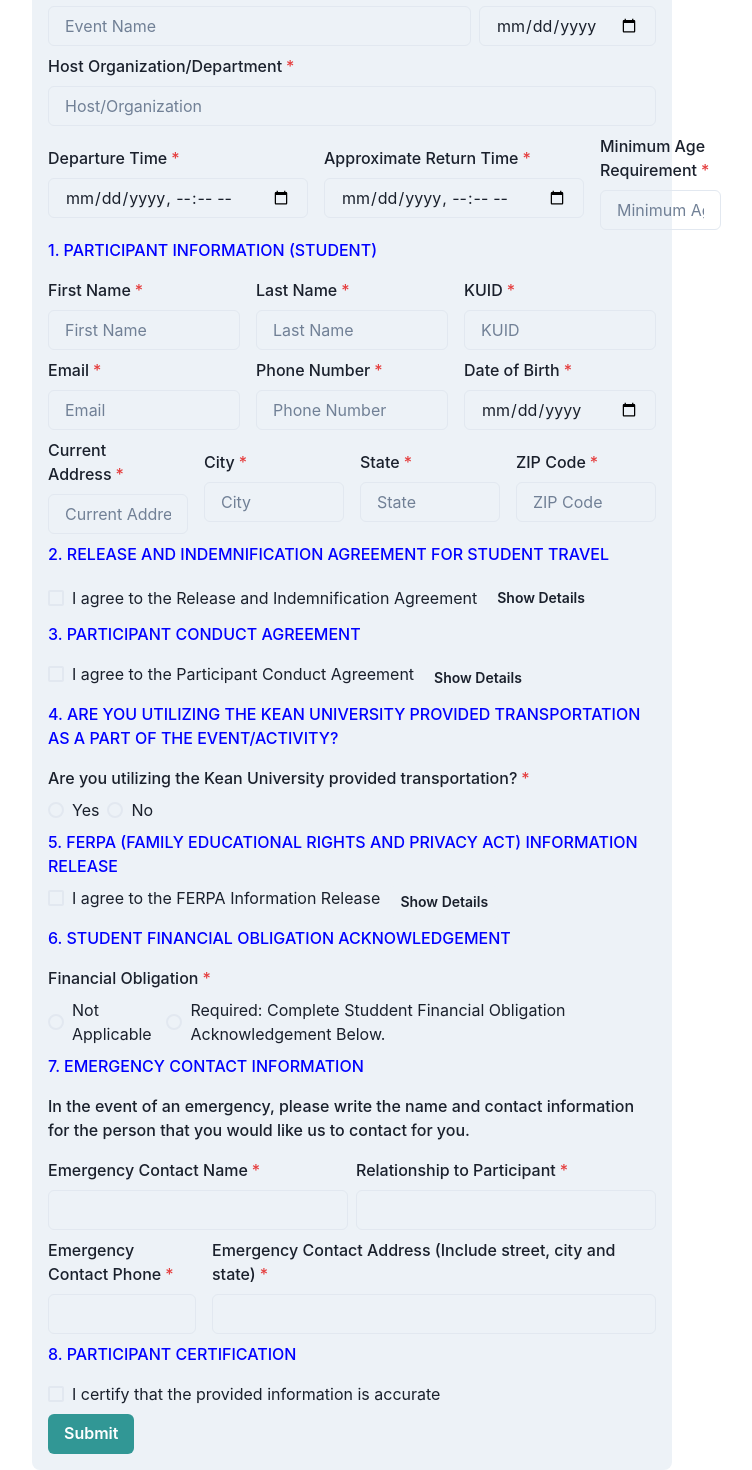
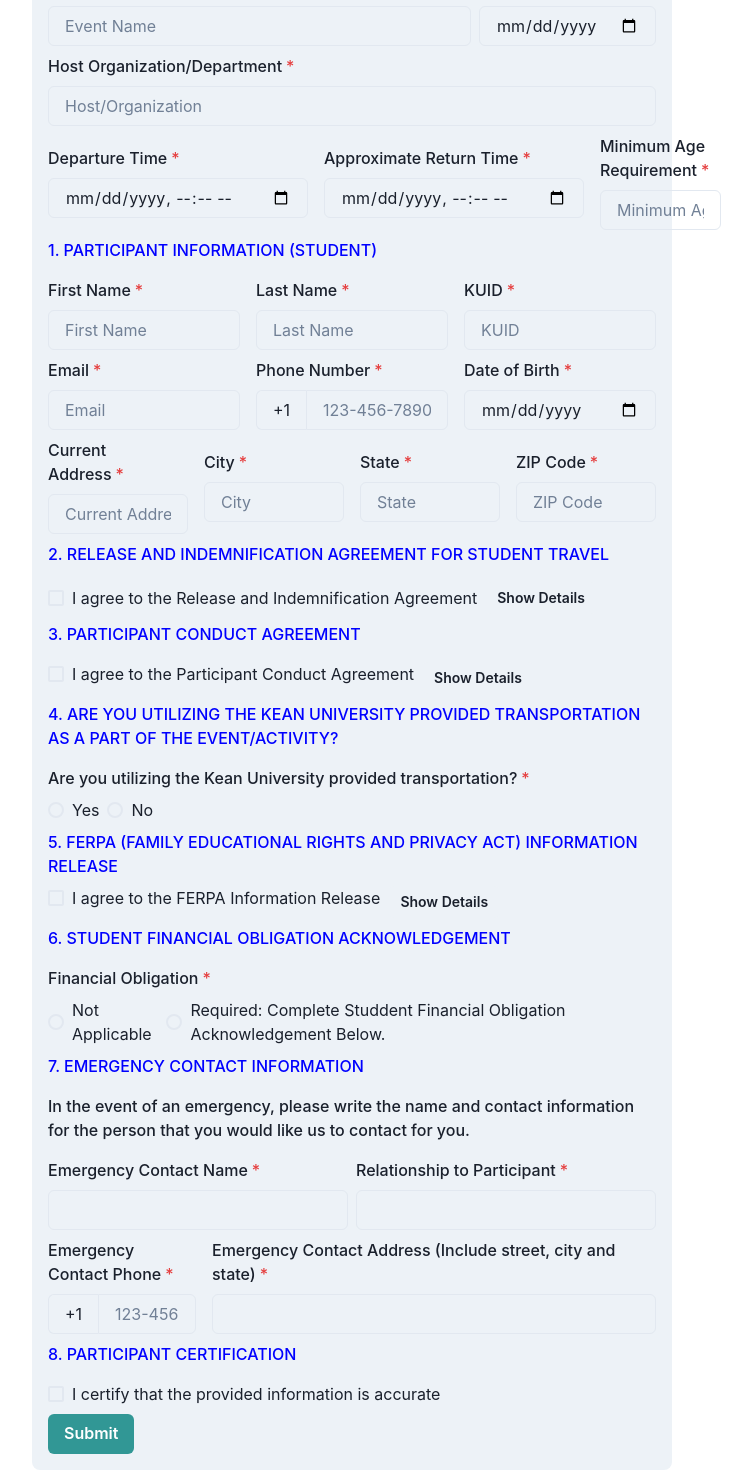
Before and after one commit to DomenicoDicosimo/Kean-Travel-Approval, a React (Create React App) app in the folder client/: page /student-travel-registration-form-day in a window 1280 px wide. Shown: the part 142-1612 px from the top of the page, without its empty margins (288-1040 px from the left). Built offline with nearby package versions, Linux system fonts and the light colour scheme; no server answers.

Commit message:
Update formId and add phone number formatting

```diff
--- a/client/src/App.js
+++ b/client/src/App.js
@@ -100,7 +100,7 @@ function App() {
                 element={
                   <DisplayStudentTravelRegistrationFormDay
                     userEmail={'gordonza@kean.edu'}
-                    formId={10}
+                    formId={12}
                     usingUniversityTransport={usingUniversityTransport}
                     isUnderage={isUnderage}
                   />
--- a/client/src/components/StudentTravelRegistrationFormDay.js
+++ b/client/src/components/StudentTravelRegistrationFormDay.js
@@ -14,6 +14,8 @@ import {
   Text,
   Radio,
   RadioGroup,
+  InputLeftAddon,
+  InputGroup,
 } from '@chakra-ui/react';
 
 export default function StudentTravelRegistrationFormDay() {
@@ -261,14 +263,18 @@ export default function StudentTravelRegistrationFormDay() {
               </FormControl>
               <FormControl isRequired>
                 <FormLabel htmlFor="phone_number">Phone Number</FormLabel>
+                <InputGroup>
+                  <InputLeftAddon>+1</InputLeftAddon>
                   <Input
-                  type="text"
+                    type="tel"
                     id="phone_number"
                     name="phone_number"
-                  placeholder="Phone Number"
+                    placeholder="123-456-7890"
+                    pattern="[0-9]{3}-[0-9]{3}-[0-9]{4}"
                     onChange={handleInputChange}
                     value={formData.phone_number}
                   />
+                </InputGroup>
               </FormControl>
               <FormControl isRequired>
                 <FormLabel htmlFor="date_of_birth">Date of Birth</FormLabel>
@@ -411,11 +417,17 @@ export default function StudentTravelRegistrationFormDay() {
                   <FormLabel htmlFor="parent_contact_number">
                     Parent/Guardian&apos;s Contact Number
                   </FormLabel>
+                  <InputGroup>
+                    <InputLeftAddon>+1</InputLeftAddon>
                     <Input
+                      type="tel"
                       id="parent_contact_number"
                       name="parent_contact_number"
+                      placeholder="123-456-7890"
+                      pattern="[0-9]{3}-[0-9]{3}-[0-9]{4}"
                       onChange={handleInputChange}
                     />
+                  </InputGroup>
                 </FormControl>
               </Box>
             )}
@@ -642,11 +654,17 @@ export default function StudentTravelRegistrationFormDay() {
             <HStack spacing={4}>
               <FormControl flex={1} isRequired>
                 <FormLabel htmlFor="emergencyContactPhone">Emergency Contact Phone</FormLabel>
+                <InputGroup>
+                  <InputLeftAddon>+1</InputLeftAddon>
                   <Input
+                    type="tel"
                     id="emergencyContactPhone"
                     name="emergencyContactPhone"
+                    placeholder="123-456-7890"
+                    pattern="[0-9]{3}-[0-9]{3}-[0-9]{4}"
                     onChange={handleInputChange}
                   />
+                </InputGroup>
               </FormControl>
               <FormControl flex={3} isRequired>
                 <FormLabel htmlFor="emergencyContactAdress">
```
Lines whose indentation alone changed are shown as unchanged.
